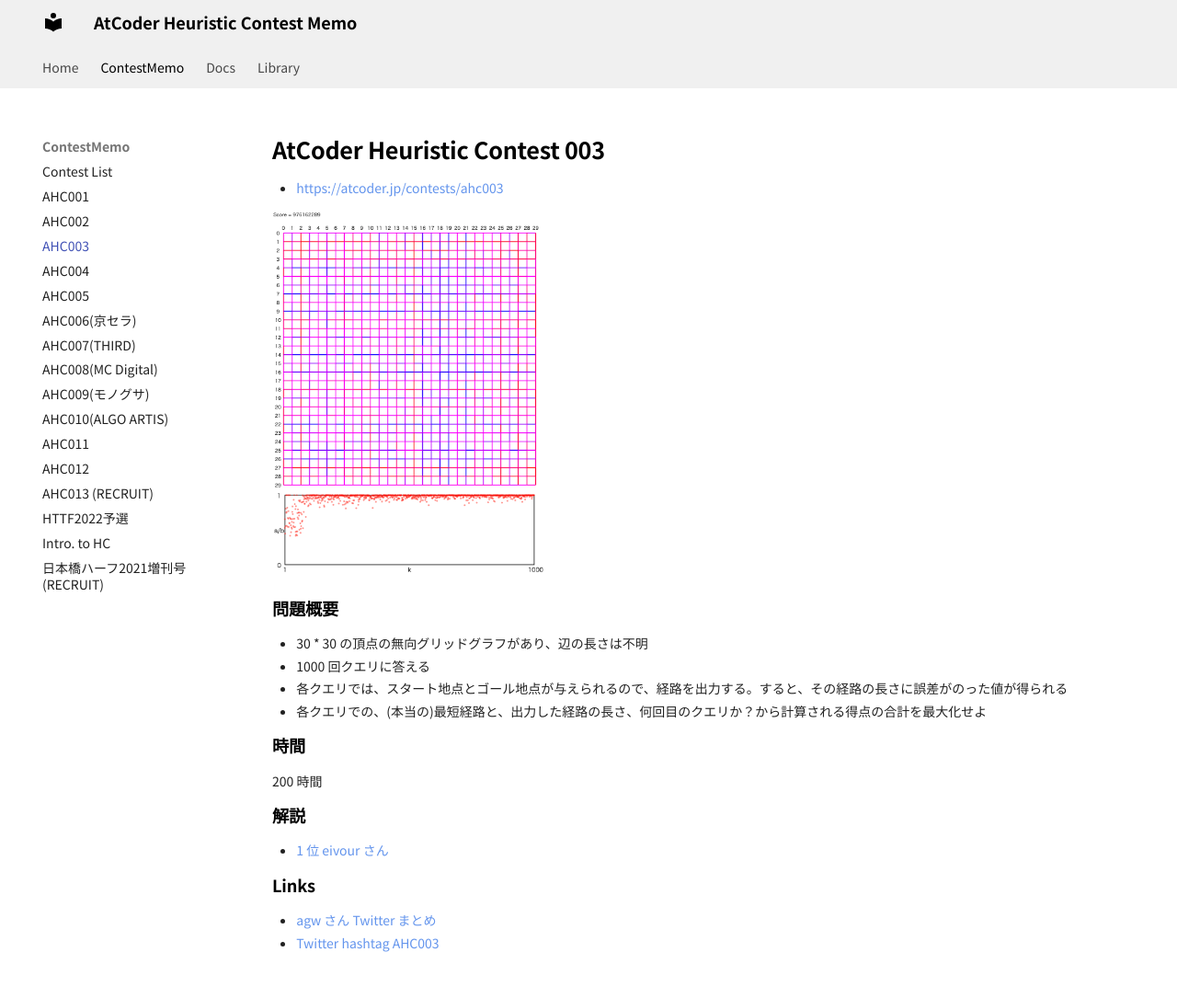
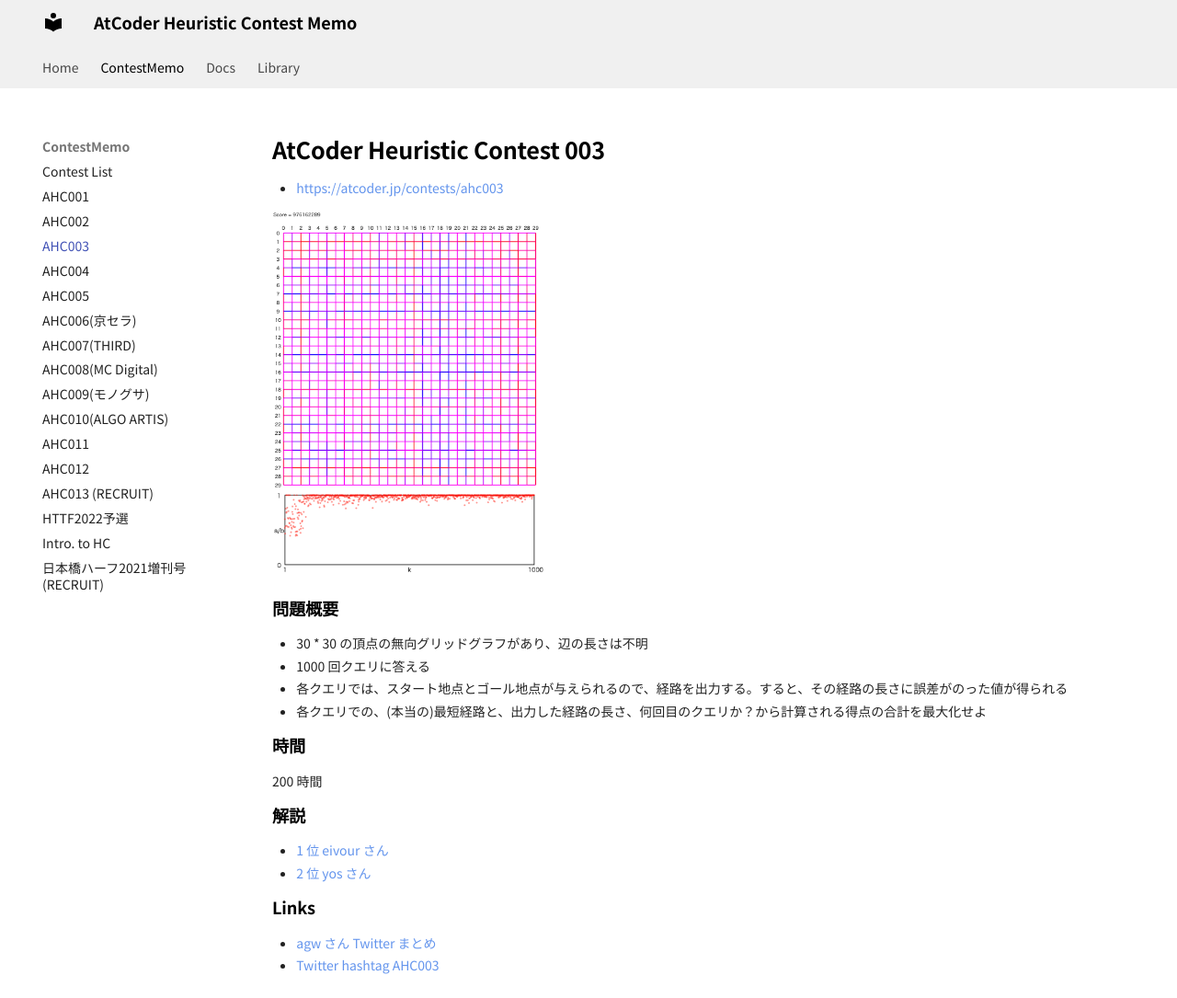
Before and after one commit to jetbead/AtCoderHeuristicContestMemo, an MkDocs documentation site: the page built from docs/ContestMemo/ahc003.md, in a window 1280 px wide and 1085 px high. Shown: the whole window at 92% size. Built offline with MkDocs 1.6.1 and Material for MkDocs 9.7.7, drawn with Linux system fonts in a browser that asks for light colours; some web fonts are replaced.

Commit message:
Update ahc003.md

```diff
--- a/docs/ContestMemo/ahc003.md
+++ b/docs/ContestMemo/ahc003.md
@@ -22,6 +22,7 @@
 ## 解説
 
 - [1 位 eivour さん](https://qiita.com/contramundum/items/b945400b81536df42d1a)
+- [2 位 yos さん](https://speakerdeck.com/yos1up/ahc003-2wei-jie-fa)
 
 ## Links
 
```
